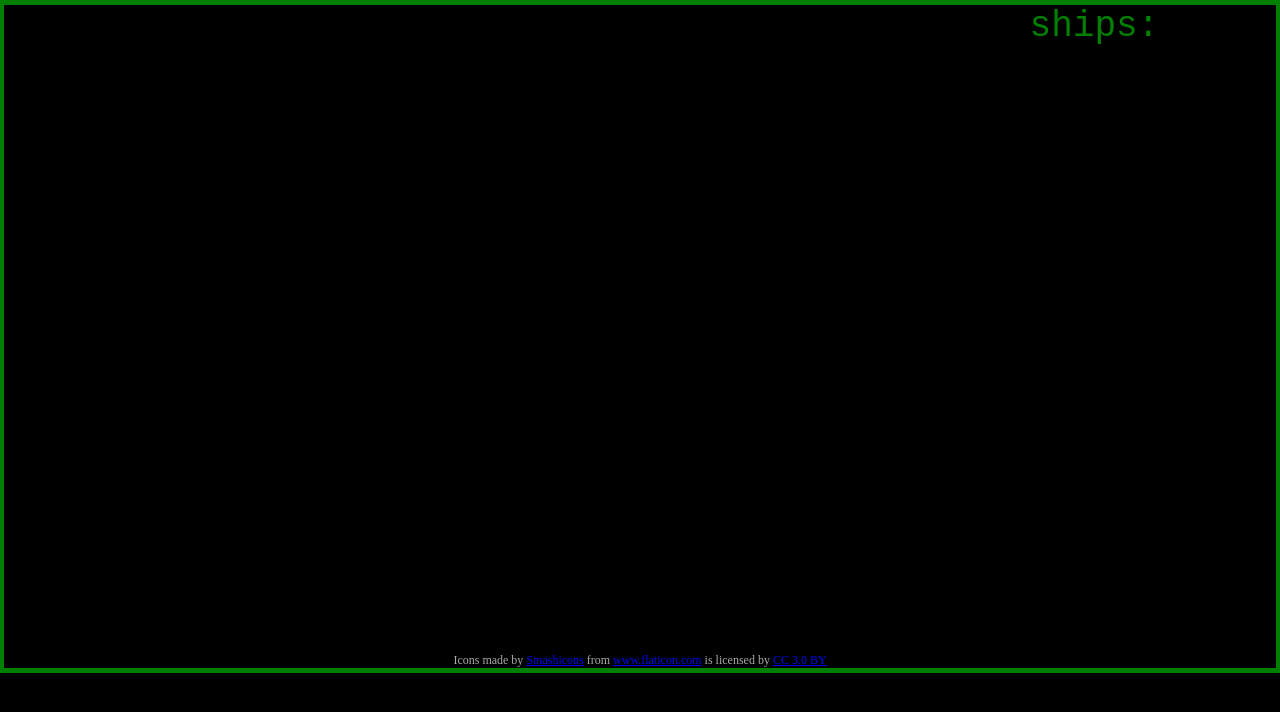
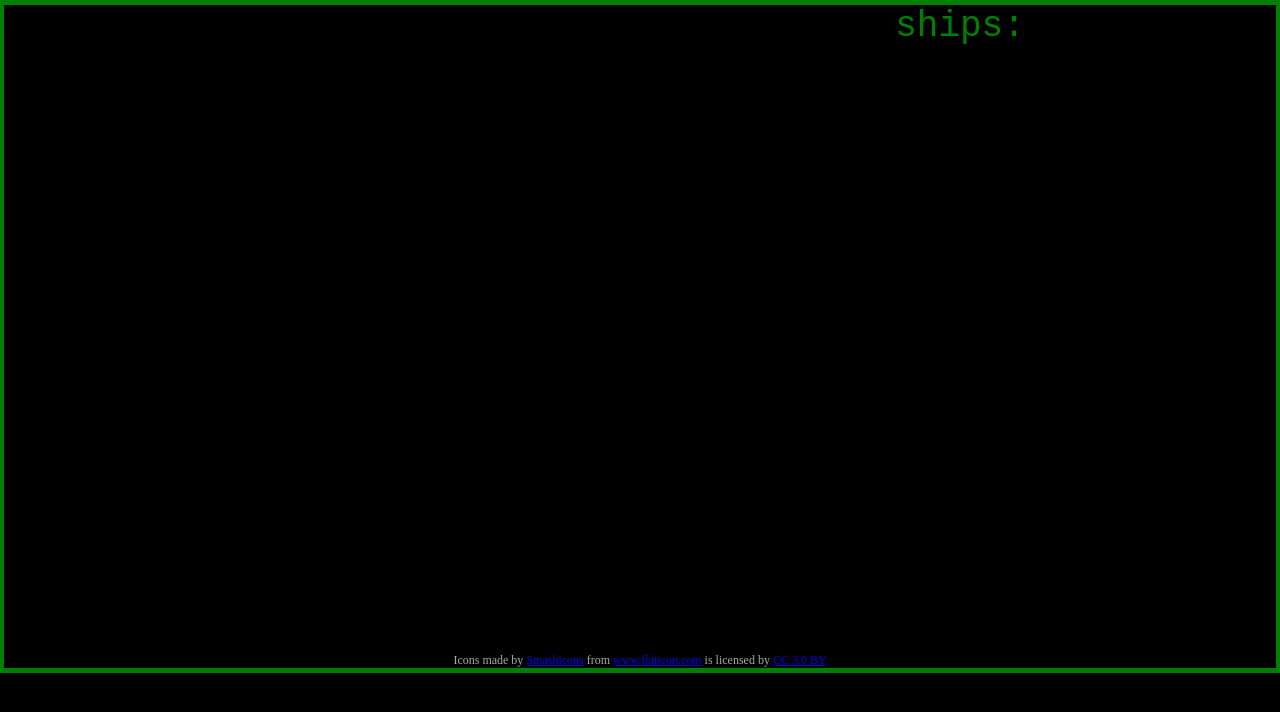
Before and after one commit to sgoldens/space-invaders, a plain HTML site: page public/index.html in a window 1280 px wide. Both pictures are taken after a click on the button "START". Drawn offline with nearby package versions, Linux system fonts and the light colour scheme.

Commit message:
tweak lives position

```diff
--- a/src/styles/style.css
+++ b/src/styles/style.css
@@ -64,7 +64,7 @@ html, body {
 
 #lives, #ships {
   position: absolute;
-  left: 70.5%;
+  left: 60%;
   width: 30%;
   color: green;
   font-family: monospace;
```
